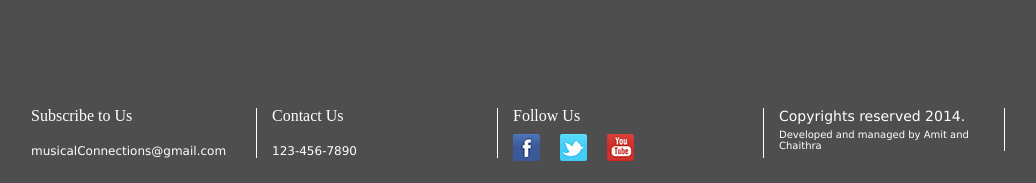
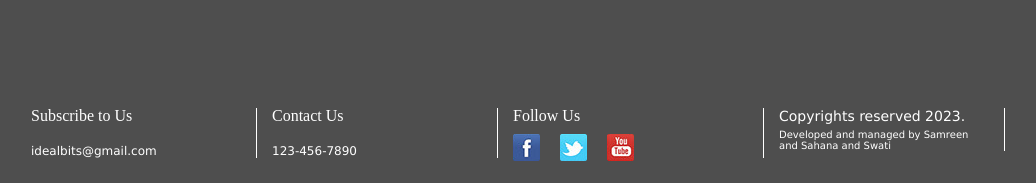
Before and after one commit to 1Samreen/music-band, a PHP site: page /DB-Final-Project/homePageArtist.php in a window 1280 px wide. Shown: the part 617-800 px from the top of the page, without its empty margins (69-1105 px from the left). Run offline with PHP 8.4, Linux system fonts and the light colour scheme.

Commit message:
homePageArtist.php

```diff
--- a/homePageArtist.php
+++ b/homePageArtist.php
@@ -8,7 +8,7 @@ session_start();
 <html lang="en">
 	<head>
 		<meta charset="utf-8" />
-		<title>Musical Connection</title>
+		<title>Ideal Bits Music</title>
  		<link rel="stylesheet" href="css/style.css" type="text/css" />
  		<script type="text/javascript" src="Script/jquery.js"></script>
 		<link rel="stylesheet" href="css/jquery-ui.css">
@@ -216,7 +216,7 @@ session_start();
 		<div class="footer">
 			<div class="left-content wifooterdthalign">
 				<h1>Subscribe to Us</h1>
-				<a href="mailto:amitk26467@gmail.com">musicalConnections@gmail.com</a>
+				<a href="mailto:idealbits@gmail.com">idealbits@gmail.com</a>
 			</div>
 			<div class="left-content wifooterdthalign" style="margin-left:0px">
 				<h1>Contact Us</h1>
@@ -229,8 +229,8 @@ session_start();
 				<a href="http://www.youtube.com/user/FlyingBalalaikaBros" class="socialnet youtube"></a>
 			</div>
 			<div class="left-content wifooterdthalign" style="margin-left:0px">
-				<h2 style="margin-top:0px;font-size:14px">Copyrights reserved 2014.</h2>
-				<h2 style="margin-top:5px;font-size:10px">Developed and managed by Amit and Chaithra</h2>
+				<h2 style="margin-top:0px;font-size:14px">Copyrights reserved 2023.</h2>
+				<h2 style="margin-top:5px;font-size:10px">Developed and managed by Samreen and Sahana and Swati</h2>
 
 
 			</div>
```
